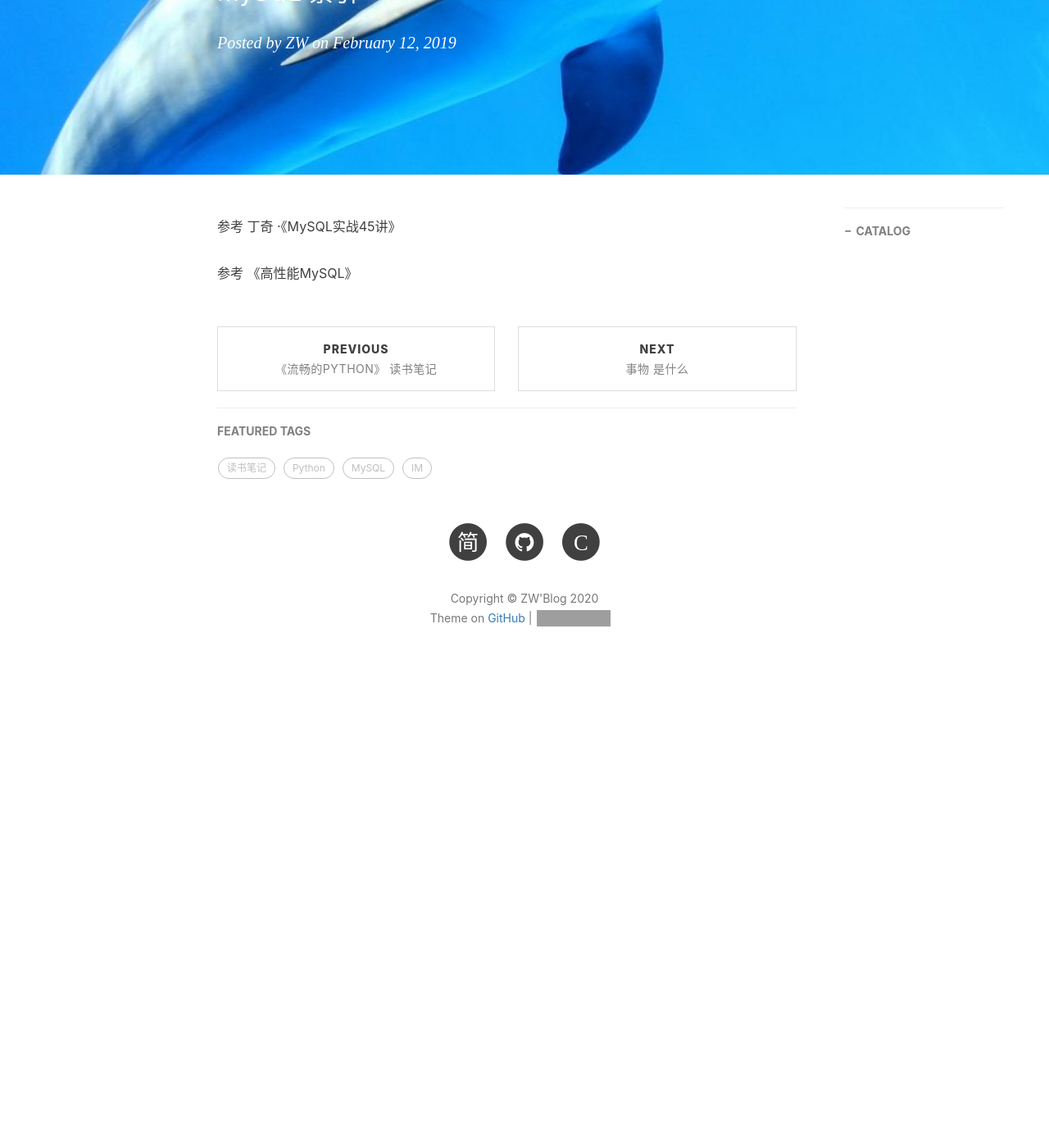
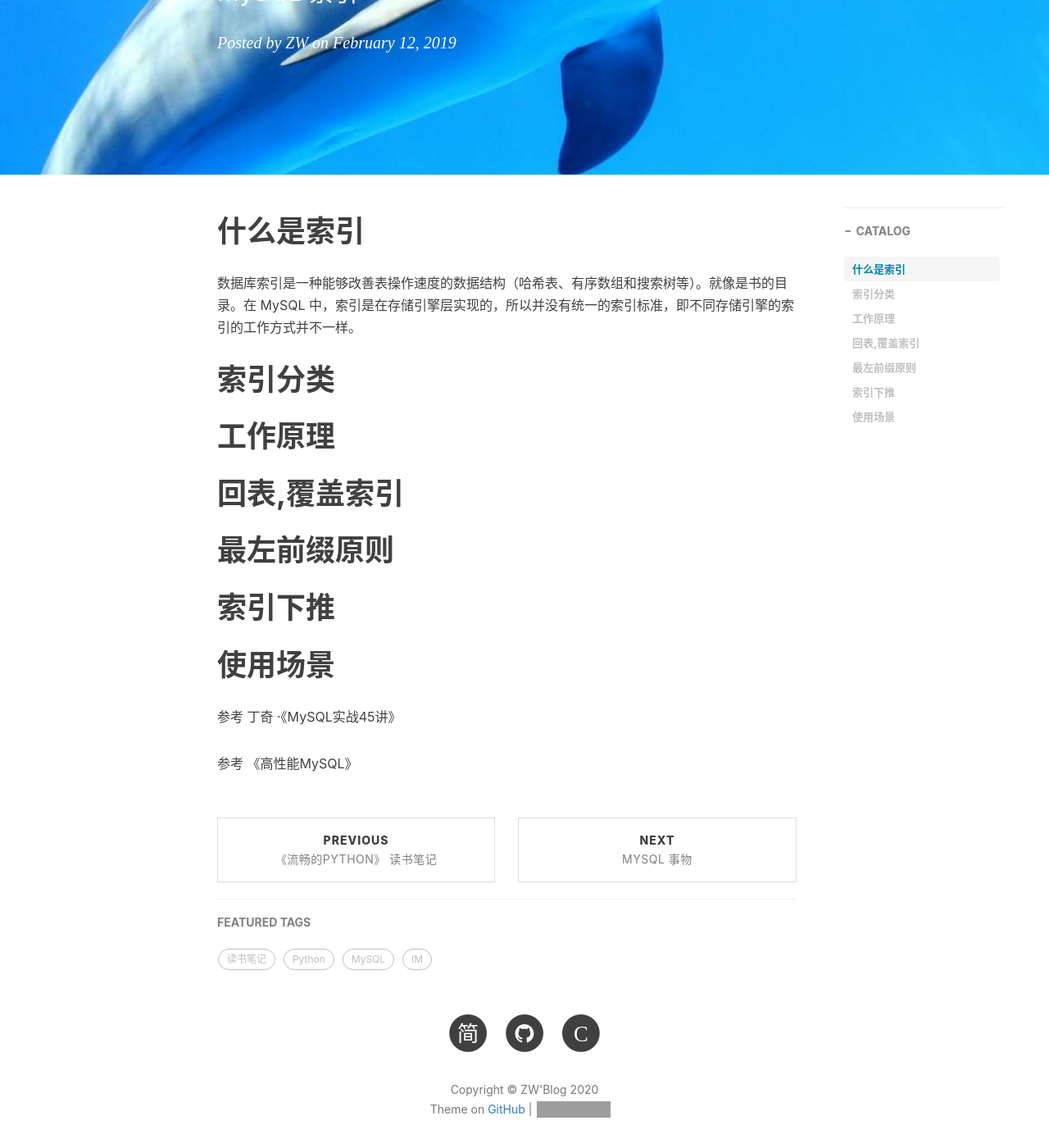
Before and after one commit to GitZW/gitzw.github.io, a Jekyll site: the page built from _posts/2020-05-12- mysql索引.md, in a window 1280 px wide and 1400 px high, scrolled down 310 px. Shown: the whole window at 82% size. Built offline with Jekyll 4.4.1, drawn with Linux system fonts in a browser that asks for light colours; nearby versions of some CDN libraries; comment, search, counter and statistics services are not loaded; before the commit the page ends 1168 px from its top, so only the background shows below that; grey boxes are pictures that could not be loaded.

Commit message:
索引摘要

```diff
--- a/_posts/2020-05-12- mysql索引.md
+++ b/_posts/2020-05-12- mysql索引.md
@@ -10,7 +10,20 @@ tags:
     - MySQL
 ---
 
+# 什么是索引
+数据库索引是一种能够改善表操作速度的数据结构（哈希表、有序数组和搜索树等）。就像是书的目录。在 MySQL 中，索引是在存储引擎层实现的，所以并没有统一的索引标准，即不同存储引擎的索引的工作方式并不一样。
 
+# 索引分类
+
+# 工作原理
+
+# 回表,覆盖索引
+
+# 最左前缀原则
+
+# 索引下推
+
+# 使用场景
 
 参考 丁奇 ·《MySQL实战45讲》
 
```
Also changed, not shown: _posts/2019-04-10- 事物简析.md (+2 -2 lines).
